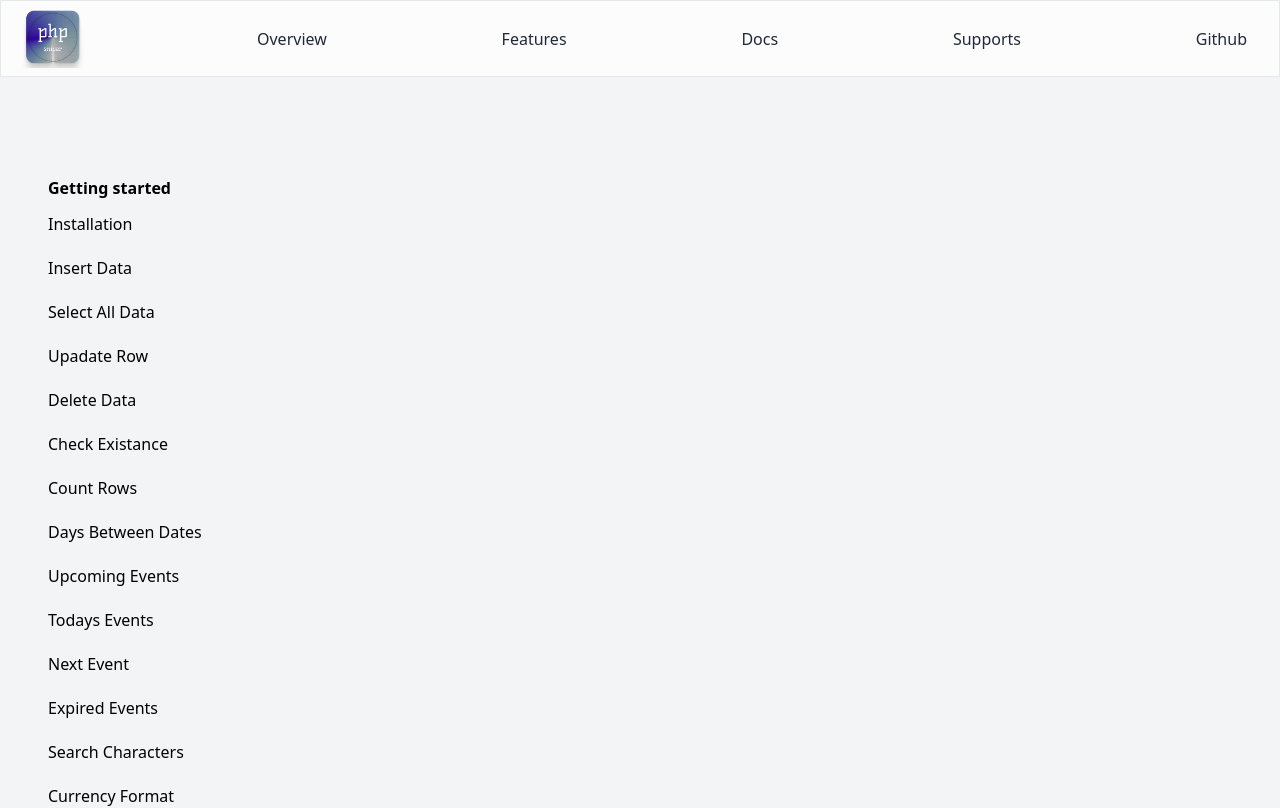
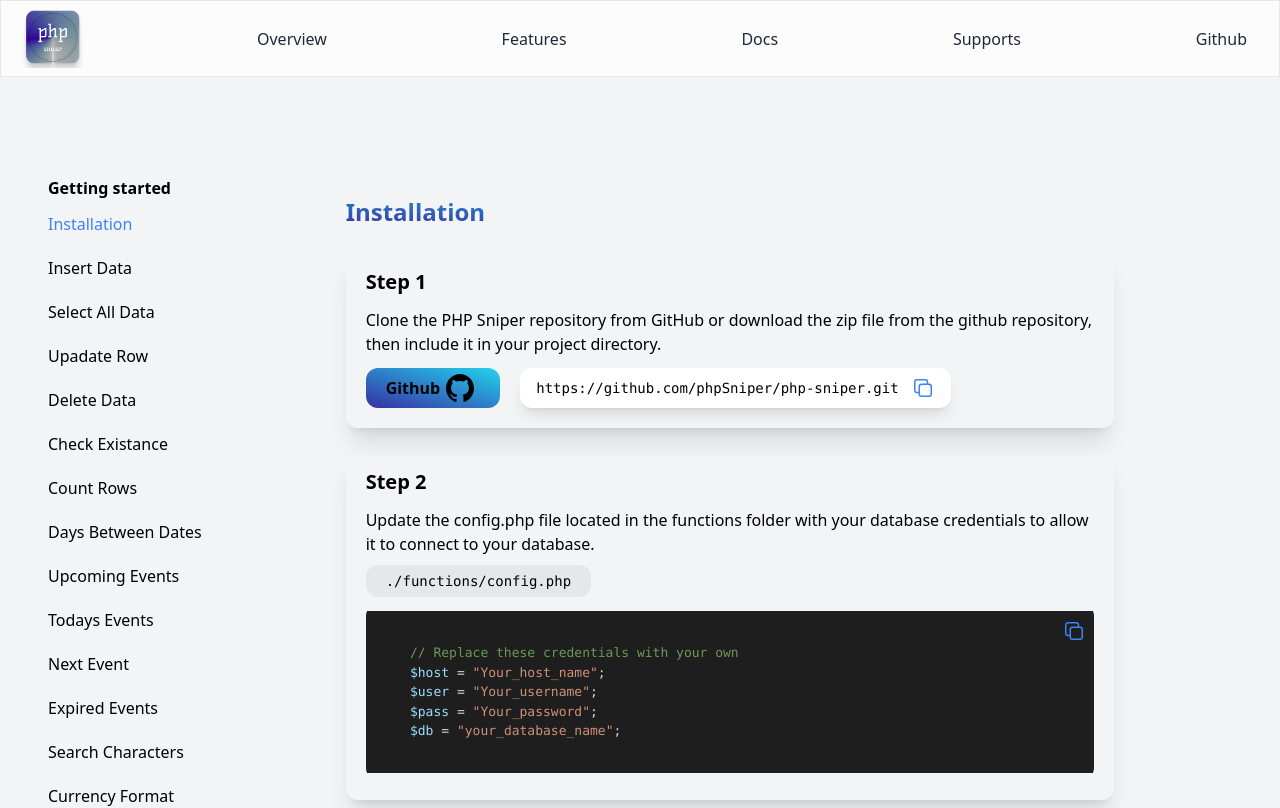
Before and after one commit to soorajlegend/web.phpSniper, a Next.js app: page /docs in a window 1280 px wide. Shown: the top 808 px of the page. Built offline with nearby package versions, Linux system fonts and the light colour scheme.

Commit message:
reolved null documentation content

```diff
--- a/src/pages/docs.tsx
+++ b/src/pages/docs.tsx
@@ -26,6 +26,9 @@ useEffect(() => {
 
 useEffect(() => {
     window.scrollTo({ top: 0, behavior: 'smooth' });
+    if(Object.keys(details).length === 0){
+        setDetails({ "title": "getStarted" });
+    }
   }, [details]);
 
     return (
```
